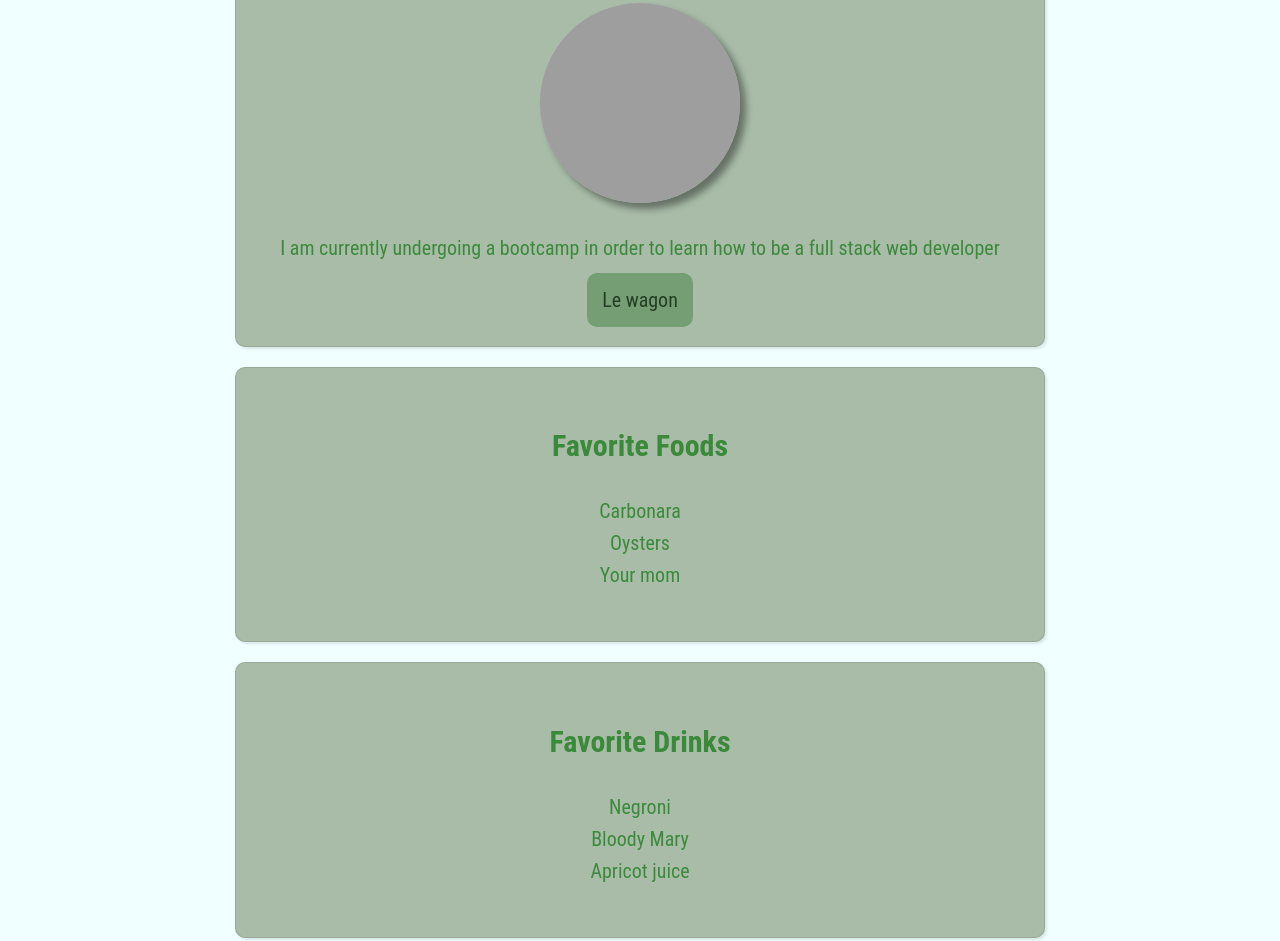
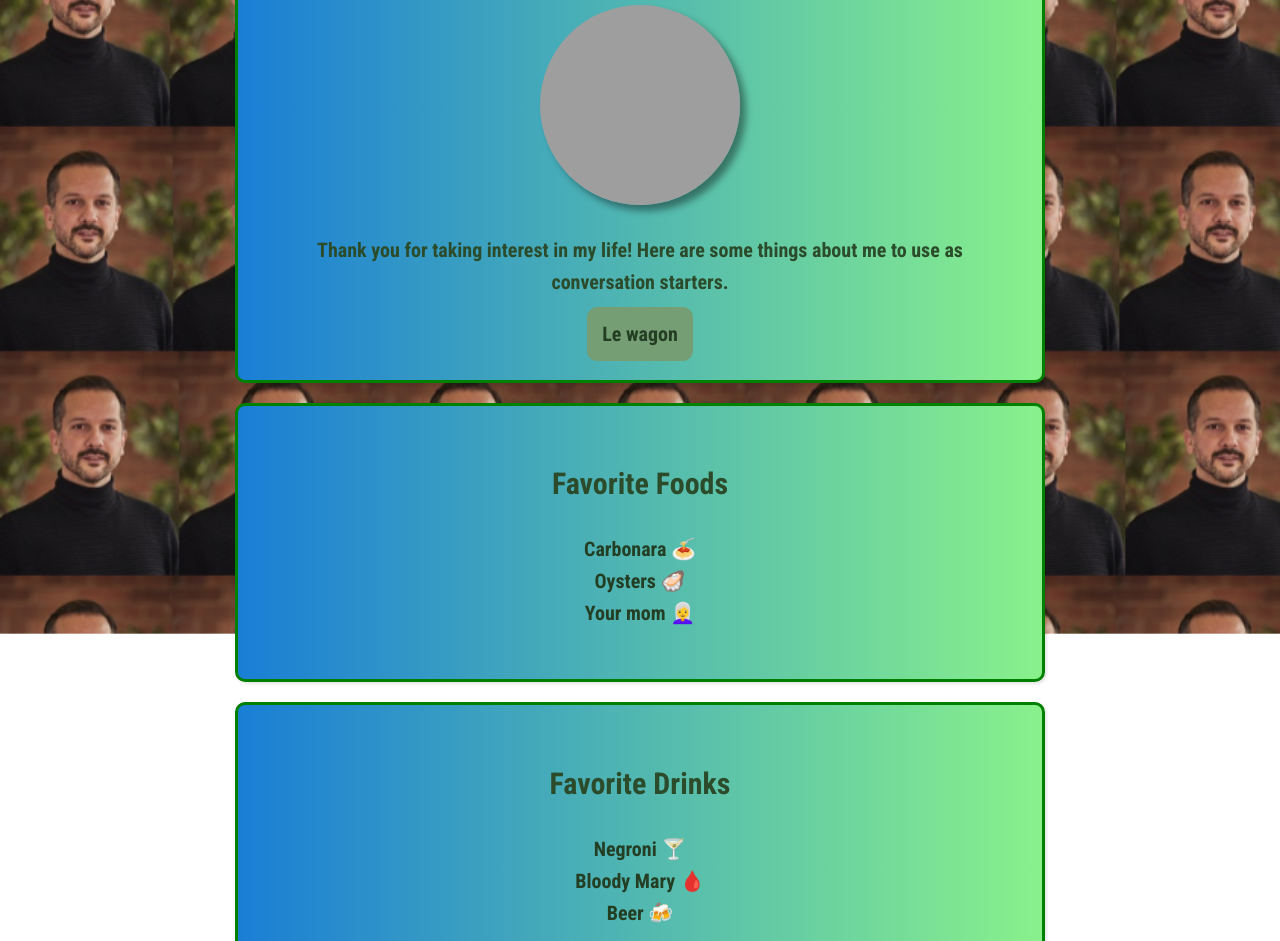
Before and after one commit to Pierrerobertson06/profile, a plain HTML site: page index.html in a window 1280 px wide. Shown: the part 166-1107 px from the top of the page. Drawn offline with Linux system fonts and the light colour scheme; grey boxes are pictures that could not be loaded.

Commit message:
my profile page

```diff
--- a/index.html
+++ b/index.html
@@ -1,23 +1,27 @@
 <!DOCTYPE html>
 <html>
   <head>
-    <title>Page Title. Maximum length 60-70 characters</title>
+    <title>Pierre's website. Whats uppppp come get to know me </title>
     <meta name="description" content="Page description. No longer than 155 characters.">
     <meta charset="utf-8">
     <link rel="stylesheet" href="https://use.fontawesome.com/releases/v6.1.2/css/all.css">
     <link rel="stylesheet" href="style.css">
     <meta name="viewport" content="width=device-width, initial-scale=1">
+    <link rel="preconnect" href="https://fonts.googleapis.com">
+    <link rel="preconnect" href="https://fonts.gstatic.com" crossorigin>
+    <link href="https://fonts.googleapis.com/css2?family=Instrument+Serif&family=Roboto+Condensed:wght@700&family=Roboto+Slab:wght@500&display=swap" rel="stylesheet">
 
   </head>
   <body>
     <div id="container">
+      <img class="background-img" src="profile_pic/marco.png" alt="background-marco">
       <div class="card" id="profile">
         <h1>
           Hello my name is Pierre
         </h1>
         <img src="profile_pic/Screenshot 2023-04-14 at 17.50.25.png" id="profile-pic">
         <p>
-          I am currently undergoing a bootcamp in order to learn how to be a full stack web developer
+          Thank you for taking interest in my life! Here are some things about me to use as conversation starters.
         </p>
         <a href="https://www.lewagon.com" target="_blank" id="wagon-link"> Le wagon </a>
       </div>
@@ -27,9 +31,9 @@
           <strong> Favorite Foods </strong>
         </h2>
         <ul id="food-list">
-          <li>Carbonara </li>
-          <li>Oysters</li>
-          <li>Your mom</li>
+          <li><a href="https://www.bbcgoodfood.com/recipes/ultimate-spaghetti-carbonara-recipe" target="_blank" class="food-link">Carbonara 🍝</a> </li>
+          <li><a href="https://www.google.com/maps/dir//1+Av.+du+Tour+du+Lac,+40150+Soorts-Hossegor,+France/@43.6827922,-1.4986358,12z/data=!4m8!4m7!1m0!1m5!1m1!1s0xd515b9472f0f417:0x61e32a3d509895ce!2m2!1d-1.4285967!2d43.6828068" target="_blank" class="food-link">Oysters 🦪</a> </li>
+          <li><a href="https://www.youtube.com/watch?v=dQw4w9WgXcQ&ab_channel=RickAstley" target="_blank" class="food-link">Your mom 👩‍🦳</a> </li>
         </ul>
       </div>
 
@@ -37,14 +41,14 @@
         <h2>
           <strong> Favorite Drinks </strong>
         </h2>
-        <ul id="drinks-list">
-          <li>Negroni</li>
-          <li>Bloody Mary</li>
-          <li>Apricot juice</li>
+        <ul>
+          <li><a href="https://www.bbcgoodfood.com/recipes/classic-negroni" target="_blank" class="food-link">Negroni 🍸</a> </li>
+          <li><a href="https://www.bbcgoodfood.com/recipes/bloody-mary" target="_blank" class="food-link">Bloody Mary 🩸</a> </li>
+          <li><a href="https://secretldn.com/london-breweries/" target="_blank" class="food-link">Beer 🍻</a> </li>
         </ul>
       </div>
 
-      <div class="card" id="cities">
+      <!-- <div class="card" id="cities">
         <h2>
           <strong> Favorite cities </strong>
         </h2>
@@ -53,7 +57,7 @@
           <li> Paris </li>
           <li> Medellin </li>
         </ul>
-      </div>
+      </div> -->
 
       <div class="card" id="socials">
         <p>
--- a/style.css
+++ b/style.css
@@ -1,38 +1,51 @@
 body{
-  background-color: azure;
-  color: rgb(59, 138, 59);
+  color: rgb(43, 75, 43);
   font-family: 'Roboto Condensed', sans-serif;
   font-size: 20px;
   line-height: 1.6;
 }
 
+#wagon-link {
+  padding: 15px;
+  background-color: rgb(117, 158, 117);
+  border-radius: 10px;
+}
+
 #container {
   width: 850px;
   margin: 0 auto;
+  z-index: 1;
 }
+
 @media (max-width: 950px) {
-  /* For a screen < 960px, this CSS will be read */
   #container {
     width: 700px;
   }
 }
 @media (max-width: 800px) {
-  /* For a screen < 720px, this CSS will be read */
   #container {
     width: 615px;
   }
 }
 @media (max-width: 700px) {
-  /* For a screen < 720px, this CSS will be read */
   #container {
     width: 550px;
   }
 }
 @media (max-width: 600px) {
-  /* For a screen < 540px, this CSS will be read */
   #container {
     width: 500px;
   }
+}
+
+.background-img {
+  position: fixed;
+  object-fit: cover;
+  top: 0;
+  left: 0;
+  width: 100%;
+  height: 100%;
+  z-index: -1;
 }
 
 .card{
@@ -40,10 +53,20 @@ body{
   padding: 30px;
   border: 1px solid rgba(0, 0, 0, .1);
   box-shadow: 2px 2px 3px rgba(0, 0, 0, .1);
-  background-color: rgb(168, 188, 168);
+  background-image: linear-gradient(to right,rgb(26, 126, 214), rgb(137, 241, 139));
   border-radius: 10px;
   text-align: center;
+  border: 3px solid green;
 }
+
+/* #profile{
+  background-image: url("/profile/profile_pic/myface.png");
+  object-fit: cover;
+  background-size: cover;
+  background-position: center;
+  width: 100px;
+  height: 100px;
+} */
 
 h1 h2 h3{
   font-family: 'Roboto Slab', serif;
@@ -59,11 +82,6 @@ h1 h2 h3{
   box-shadow: 6px 6px 7px rgba(0, 0, 0, .4);
 }
 
-#profile-pic:hover{
-  box-shadow: 6px 6px 7px rgba(0, 0, 0, .4);
-  transition: 1s ease;
-}
-
 a{
   text-decoration: none;
   color: rgb(36, 62, 36);
@@ -77,13 +95,6 @@ ul{
   list-style-type: none;
   padding: 0;
 }
-
-#wagon-link {
-  padding: 15px;
-  background-color: rgb(117, 158, 117);
-  border-radius: 10px;
-}
-
 ul.social-list li {
   font-size: 80px;
   display: inline;
```
Also changed, not shown: profile_pic/marco.png (added), 4 other files.
